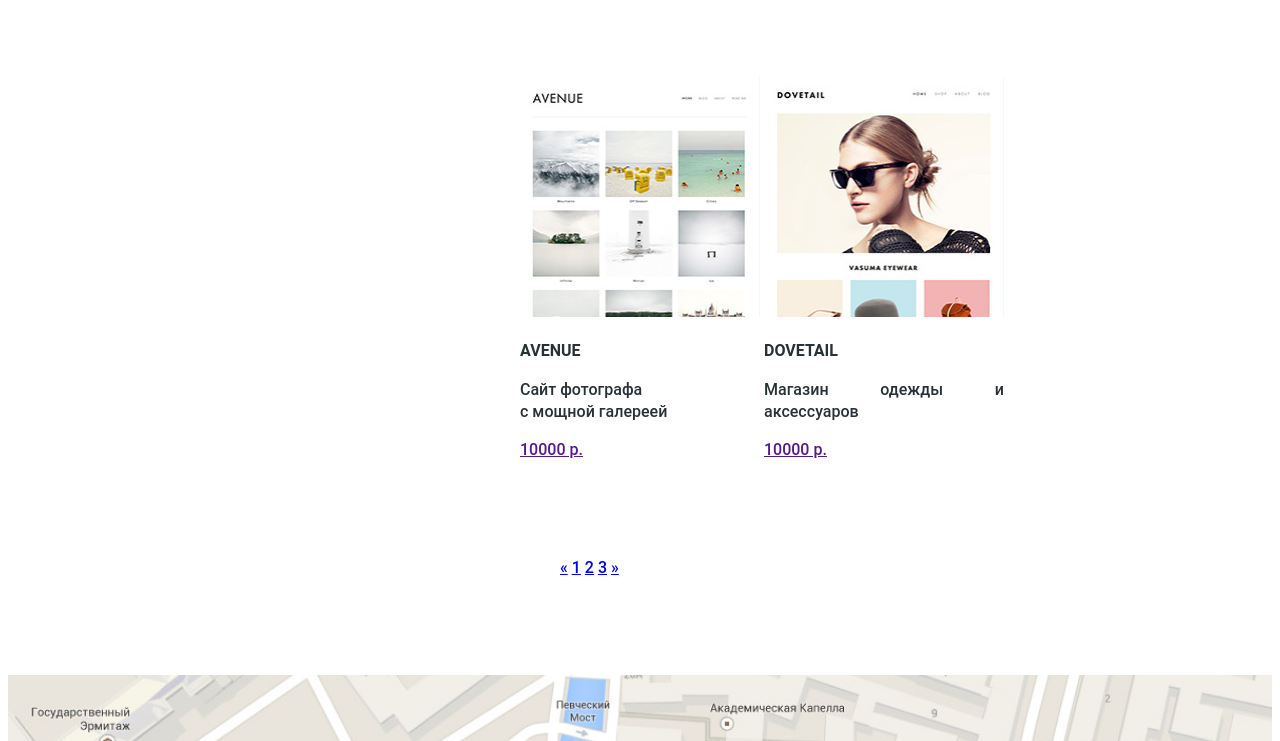
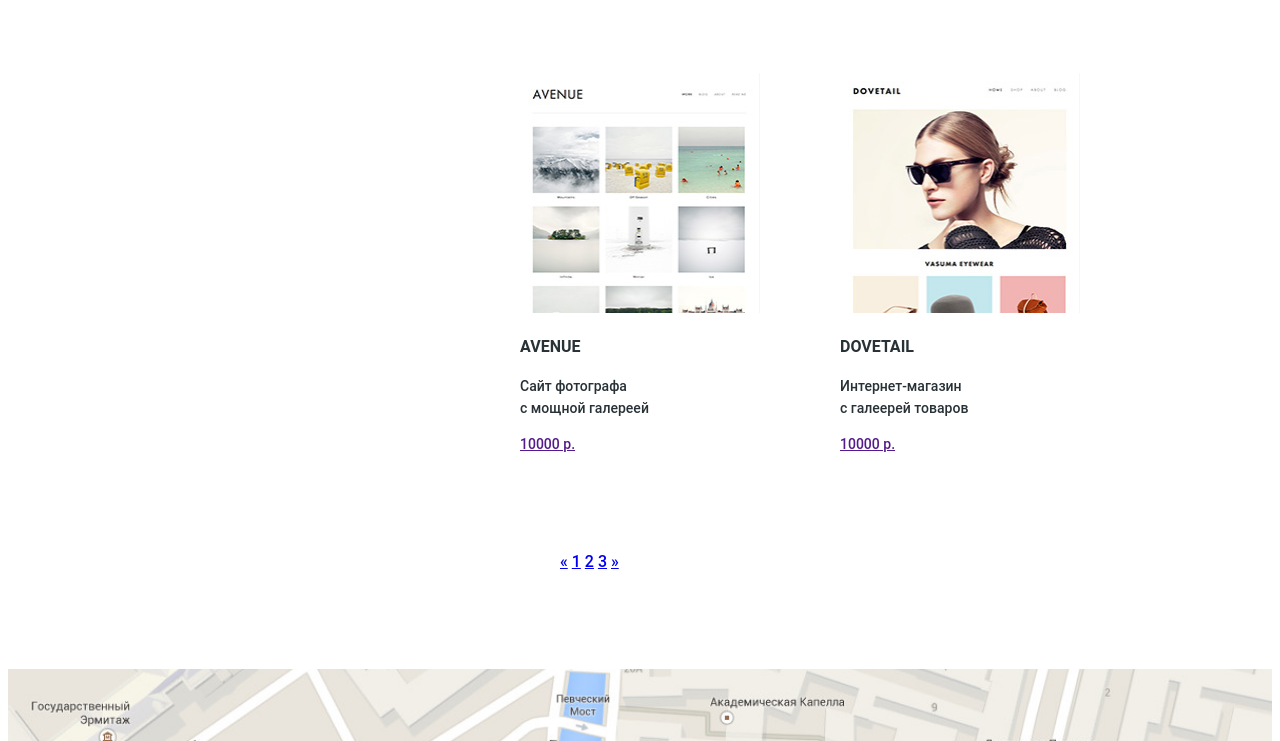
Before and after one commit to amazzis/229900-nerds, a plain HTML site: page catalog.html in a window 1280 px wide. Shown: the part 1328-2069 px from the top of the page. Drawn offline with Linux system fonts and the light colour scheme.

Commit message:
next fix #24

```diff
--- a/catalog.html
+++ b/catalog.html
@@ -122,7 +122,8 @@
                   <a href="#" class="decor"><img src="img/dovetail.jpg" width="240" height="240" alt="dovetail"></a>
                   <div class="item-decription">
                       <h3>Dovetail</h3>
-                      <p>Магазин одежды и аксессуаров</p>
+                      <p>Интернет-магазин<br>
+                      с галеерей товаров</p>
                       <a class="btn-buy" href="">10000 р.</a>
                   </div>
               </article>
--- a/css/style.css
+++ b/css/style.css
@@ -189,6 +189,8 @@ h3 {
 
 .items {
    width: 560px;
+   font-size: 0px;
+   vertical-align: top;
 }
 
 .item-choice {
@@ -223,6 +225,8 @@ h3 {
     display: inline-block;
     width: 240px;
     margin-bottom: 80px;
+    margin-right: 80px;
+    font-size: 14px;
 
 }
 
```
